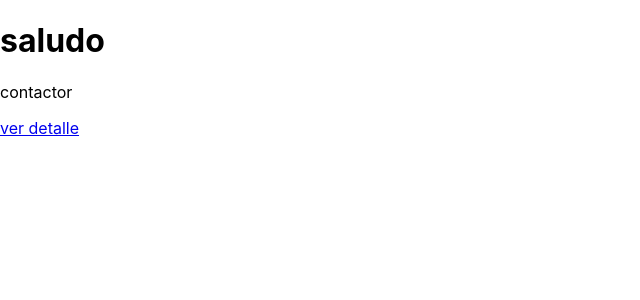
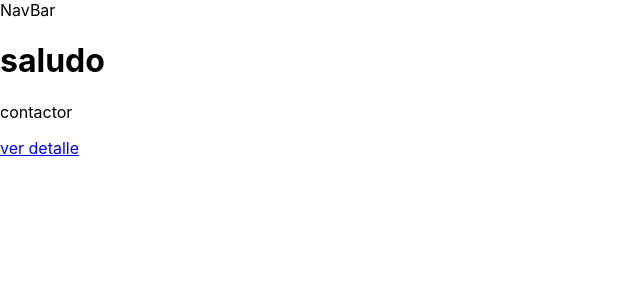
Before and after one commit to marianorigo18/2daPreEntregaRigo, a React (Create React App) app: page /category/contactores in a window 1280 px wide. Shown: the top 300 px of the page, without its empty margins (0-640 px from the left). Built offline with nearby package versions, Linux system fonts and the light colour scheme.

Commit message:
01:00:03

```diff
--- a/src/App.js
+++ b/src/App.js
@@ -1,9 +1,11 @@
 import {BrowserRouter, Routes, Route} from "react-router-dom"
 import ItemDetailContainer from "./components/ItemDetailContainer/ItemDetailContainer";
 import ItemListContainer from "./components/ItemListContainer/ItemListContainer";
+import NavBar from "./components/NavBar/NavBar";
 function App() {
   return (
     <BrowserRouter>
+    <NavBar></NavBar>
       <Routes>
         <Route path="/" element={<ItemListContainer/>}></Route>
         <Route path="/category/:categoryId" element={<ItemListContainer/>}></Route>
--- /dev/null
+++ b/src/components/NavBar/NavBar.jsx
@@ -0,0 +1,7 @@
+const NavBar = () => {
+  return (
+    <div>NavBar</div>
+  )
+}
+
+export default NavBar
```
